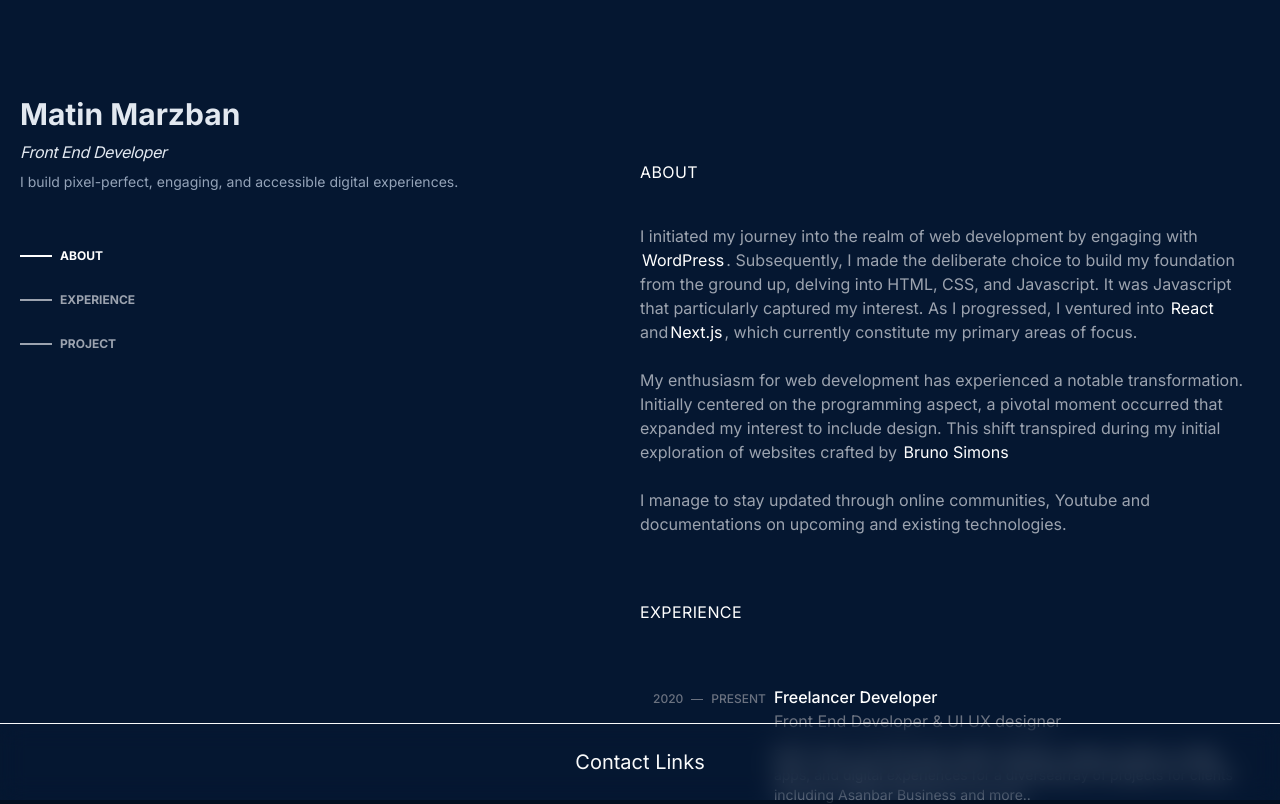
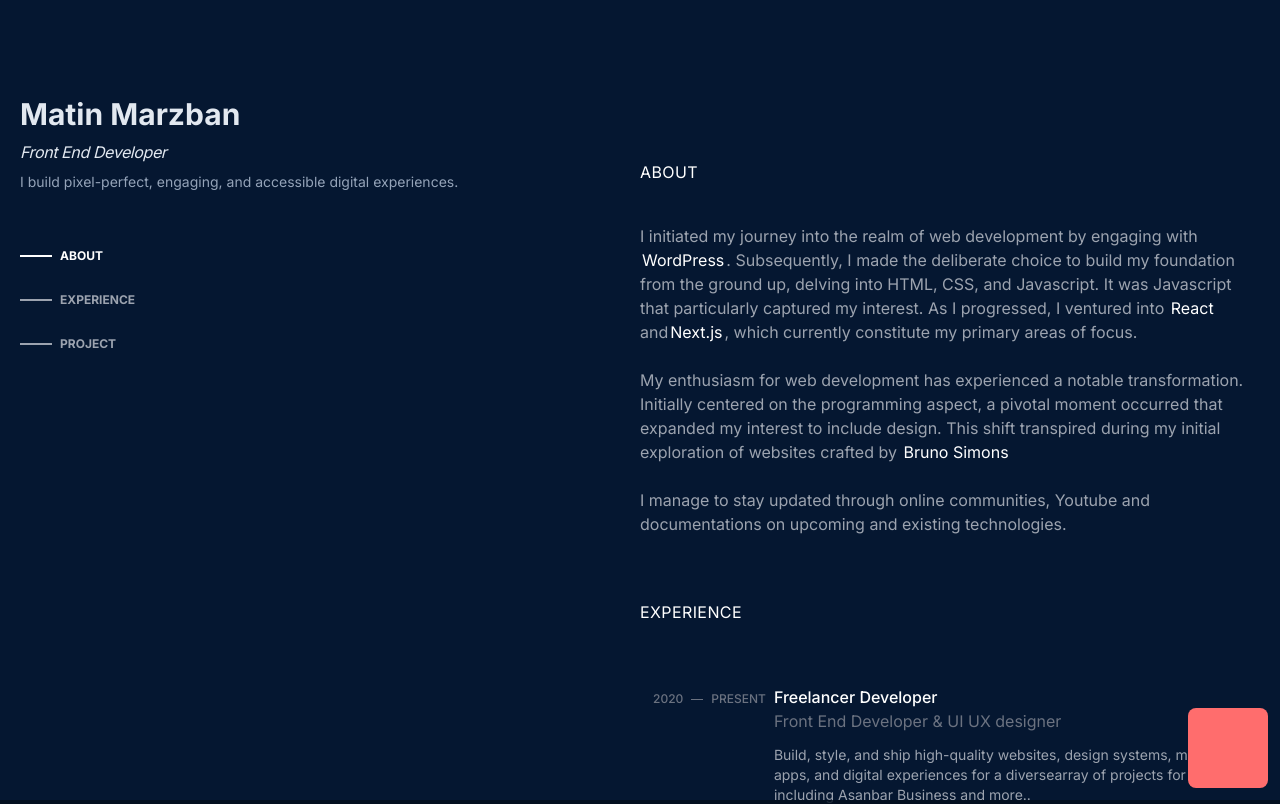
Before and after one commit to iammatinmarzban/my-portfolio, a Next.js app: page / in a window 1280 px wide. Shown: the top 804 px of the page. Built offline with nearby package versions, Linux system fonts and the light colour scheme.

Commit message:
react spring installed

```diff
--- a/app/page.tsx
+++ b/app/page.tsx
@@ -2,6 +2,7 @@
 import { useMotionTemplate, useMotionValue, motion } from "framer-motion";
 import { Inter } from "next/font/google";
 import Link from "next/link";
+import { animated, useSpring } from "@react-spring/web";
 // import navigationHandler from "./navigationHandler";
 
 import { MouseEvent, useRef, useState } from "react";
@@ -15,6 +16,11 @@ export default function Home() {
   const project = useRef<HTMLDivElement>(null);
   const [isActive, setIsActive] = useState("about");
   const [showContactMenu, setShowContactMenu] = useState(false);
+
+  const springs = useSpring({
+    from: { x: 0 },
+    to: { x: 100 },
+  });
 
   // Framer motion   back-light mouse-responsive-animation set up
   let mouseX = useMotionValue(0);
@@ -252,21 +258,32 @@ export default function Home() {
                 experiences.
               </p>
             </div>
-            {!showContactMenu && (
-              <div className="relative">
-                <div
+
+            {/* {!showContactMenu && ( */}
+            <div className="fixed bottom-3 right-3">
+              <animated.div
+                style={{
+                  width: 80,
+                  height: 80,
+                  background: "#ff6d6d",
+                  borderRadius: 8,
+                }}
+              />
+              {/* <div
                   onClick={() => {
                     setShowContactMenu(true);
                   }}
                   className="contact-links-mobile bottom-0 left-0  w-full py-6 border-t-[1px] border-gray-50 backdrop-blur-md fixed"
-                >
-                  <div className="text-inside  flex items-center justify-center text-gray-50 text-xl ">
-                    {/* <span className="animate-ping absolute inline-flex h-full w-full rounded-full bg-sky-400 opacity-75"></span> */}
+                > */}
+              {/* <div className="text-inside  flex items-center justify-center text-gray-50 text-xl ">
+                    <span className="animate-ping absolute inline-flex h-full w-full rounded-full bg-sky-400 opacity-75"></span>
                     <span className="">Contact Links</span>
                   </div>
                 </div>
-              </div>
-            )}
+              </div> */}
+              {/* )} */}
+            </div>
+
             <div className="contact_me  flex-col  gap-5 mt-5 hidden">
               <div className="Email flex gap-2 items-center  text-gray-400 fill-gray-400  border-[1px] border-transparent rounded-md py-3 ">
                 <div className="email-text flex flex-col">
--- a/package.json
+++ b/package.json
@@ -11,6 +11,7 @@
   "dependencies": {
     "@next/font": "^14.0.4",
     "@react-hook/mouse-position": "^4.1.3",
+    "@react-spring/web": "^9.7.4",
     "framer-motion": "^10.18.0",
     "keyframes": "^2.3.0",
     "next": "^14.2.5",
```
Also changed, not shown: 1 other file (tests, documents, lock files or other folders).
